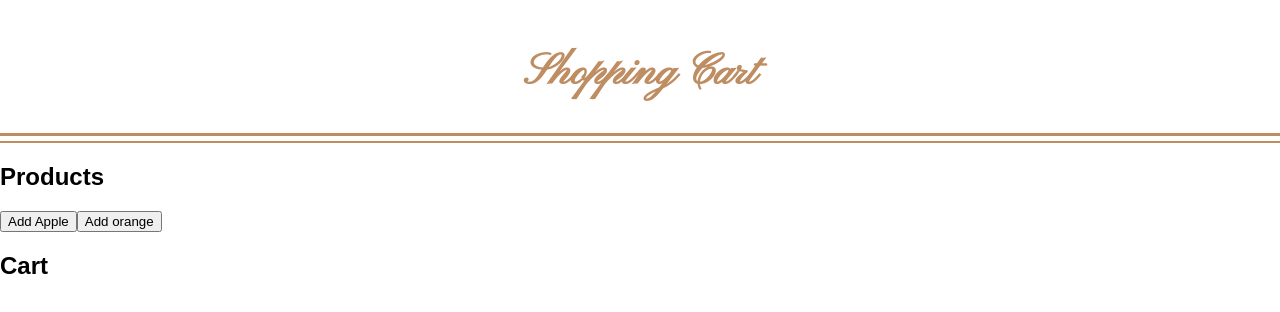
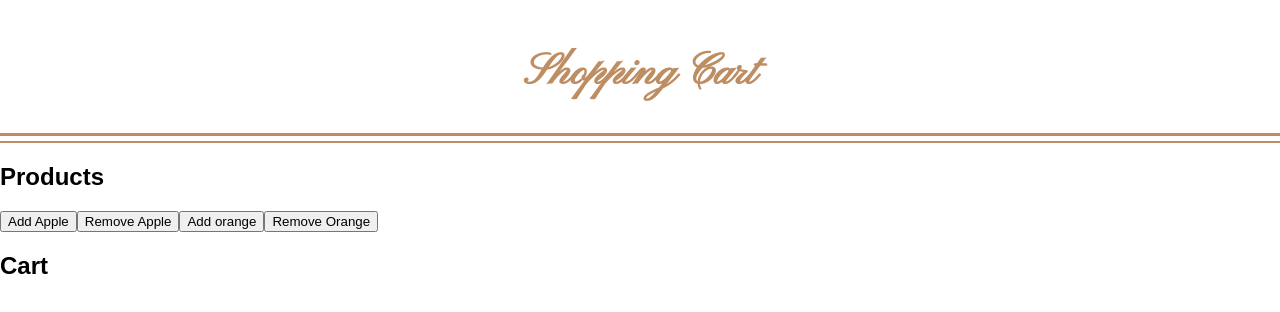
Before and after one commit to nguy2819/JS-Shopping-Cart, a React (Create React App) app: page / in a window 1280 px wide. Shown: the top 312 px of the page. Built offline with nearby package versions, Linux system fonts and the light colour scheme.

Commit message:
removeItemFromCart with logic: cartItem.count -= cartItem.count > 0 ? 1 : 0;

```diff
--- a/src/AddItem.js
+++ b/src/AddItem.js
@@ -1,8 +1,4 @@
 import React, { Component } from 'react';
-
-
-
-
 
 export default class AddItem extends React.Component{
     constructor(props){
@@ -12,6 +8,8 @@ export default class AddItem extends React.Component{
         }
 
         this.addItemToCart = this.addItemToCart.bind(this);
+        this.removeItemFromCart = this.removeItemFromCart.bind(this);
+
     }
 
     addItemToCart(name, price, count){
@@ -30,12 +28,27 @@ export default class AddItem extends React.Component{
         }
     }
 
+    removeItemFromCart(name, price, count){
+        if(this.state.cart.some(item=> item.name === name)){
+          this.setState({cart: this.state.cart.map(
+            cartItem => {
+              if(cartItem.name === name){
+                cartItem.count -= cartItem.count > 0 ? 1 : 0;
+              }
+              return cartItem;
+            })
+          });
+        }
+      }
+
     render(){
         return (
         <div>
             <h2> Products </h2>
             <button onClick={() => this.addItemToCart('apple', 5, 1)}>Add Apple</button>
+            <button onClick={() => this.removeItemFromCart('apple', 5, 1)}>Remove Apple</button>
             <button onClick={() => this.addItemToCart('orange', 10, 1)}>Add orange</button>
+            <button onClick={() => this.removeItemFromCart('orange', 5, 1)}>Remove Orange</button>
             <div>
                 <h2>Cart</h2>
                 <ul>
```
